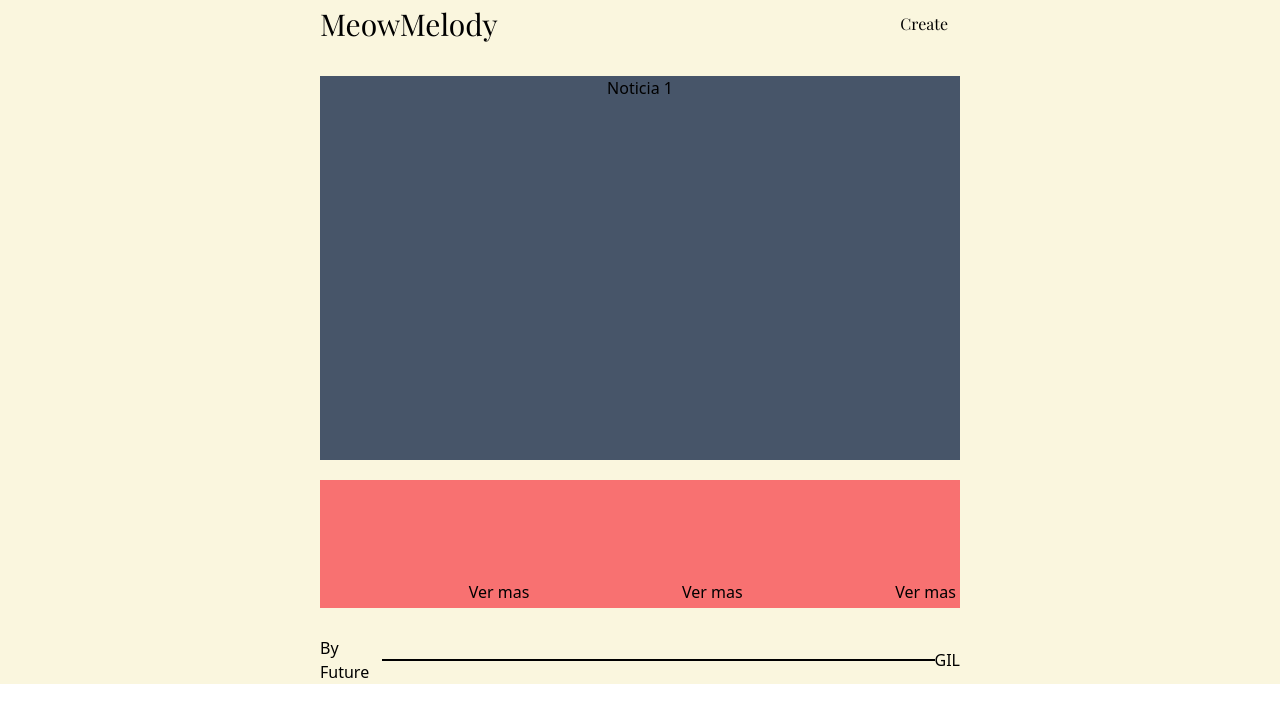
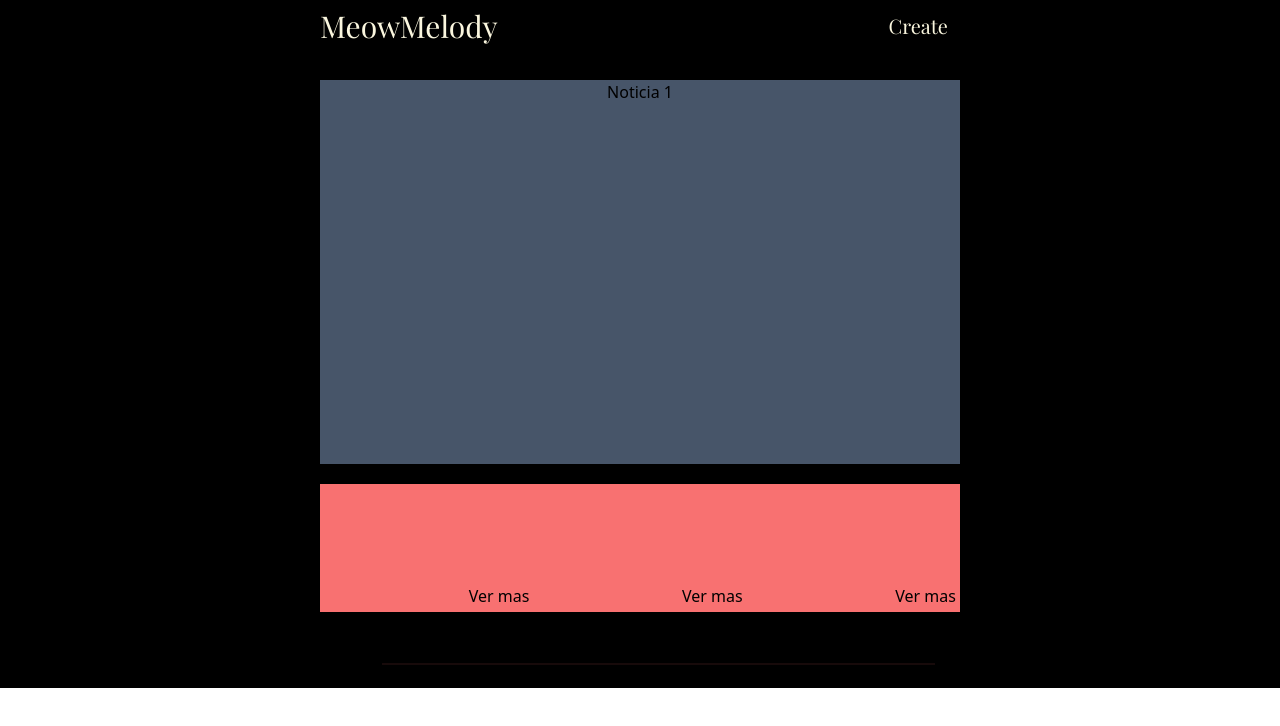
Before and after one commit to Jkose7/Blog-MeowMelody, a React (Vite) app: page / in a window 1280 px wide. Shown: the top 726 px of the page. Built offline with nearby package versions, Linux system fonts and the light colour scheme; a web font is replaced by a local one.

Commit message:
Change colors

```diff
--- a/src/App.jsx
+++ b/src/App.jsx
@@ -4,7 +4,7 @@ import { Index } from './pages/index'
 
 function App() {
   return (
-    <main className='bg-primary-color'>
+    <main className='bg-black'>
       <Index></Index>
     </main>
   )
--- a/src/pages/index.jsx
+++ b/src/pages/index.jsx
@@ -2,14 +2,14 @@ import { Aside_news } from "../components/Aside_news"
 
 export function Index() {
     return (
-        <section className=" mx-80 gap-7 flex flex-col">
-            <nav className="bg-transparent flex  justify-between font-titulos items-center">
+        <section className=" mx-28 xl:mx-80 gap-7 flex flex-col">
+            <nav className="bg-transparent flex justify-between font-titulos items-center text-primary-color">
                 <div className="text-3xl">
                     MeowMelody
                 </div>
 
                 <div className="hover:bg-second-color hover:text-white p-3 rounded-sm transition-all duration-100">
-                    <button>Create</button>
+                    <button className="text-xl">Create</button>
                 </div>
             </nav>
 
@@ -31,7 +31,7 @@ export function Index() {
                 <div>
                     <h1>By Future</h1>
                 </div>
-                <div className="bg-black  h-[2px] w-full"></div>
+                <div className="bg-third-color  h-[2px] w-full"></div>
                 <div>
                     <a href="">G</a>
                     <a href="">I</a>
```
